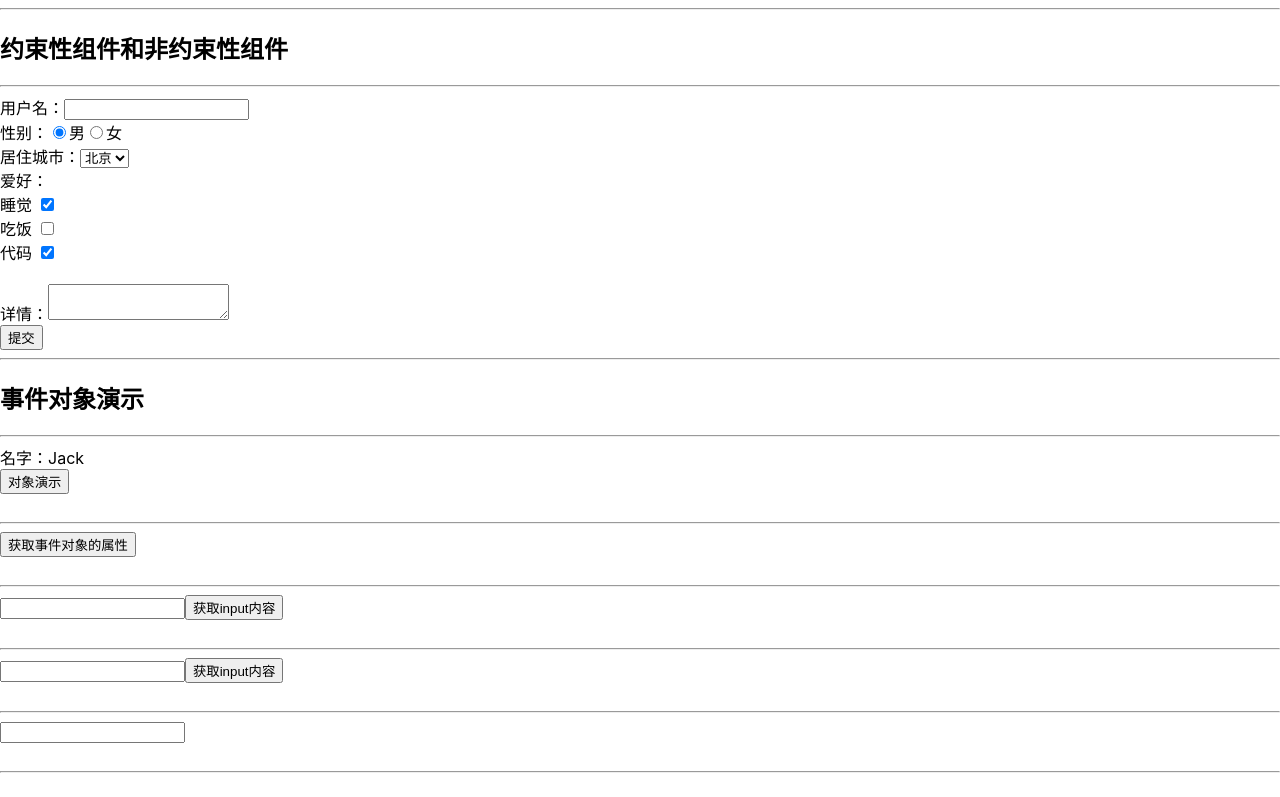
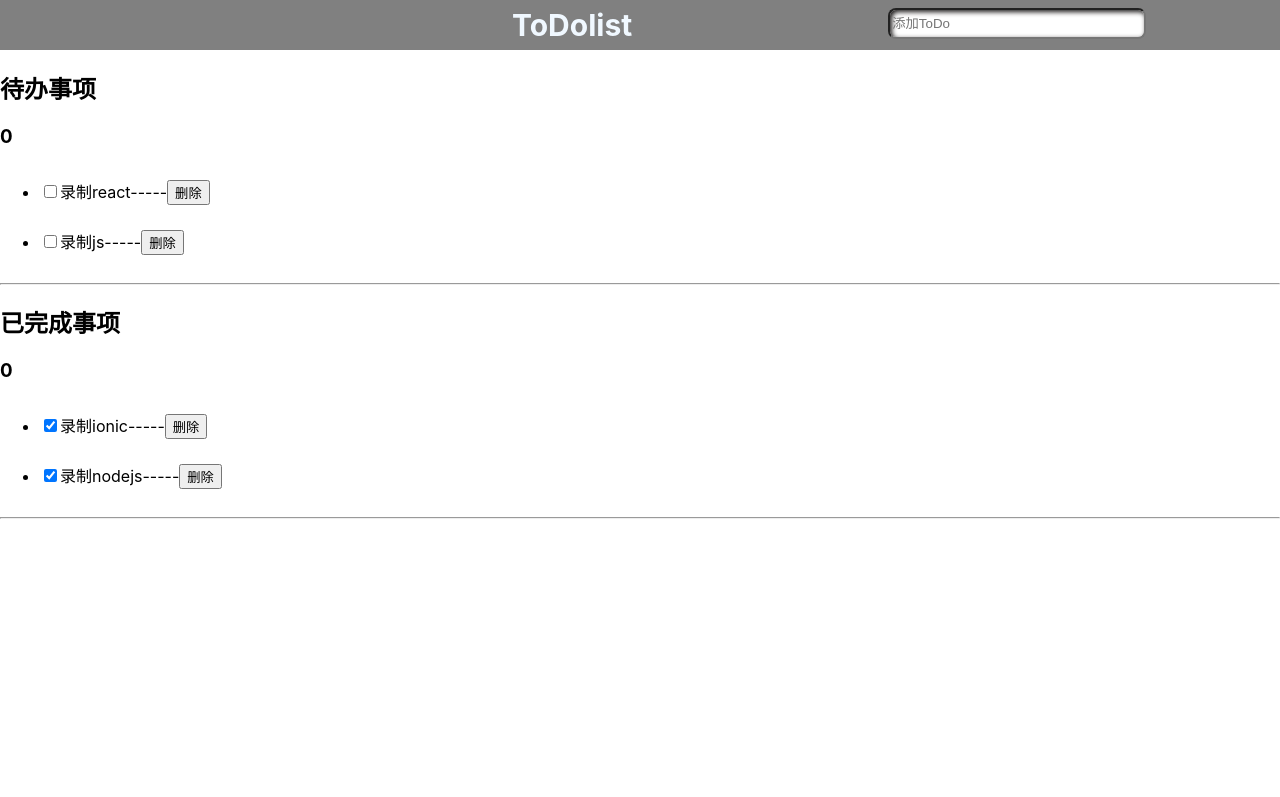
Before and after one commit to gt3060/react_study, a React (Create React App) app: page / in a window 1280 px wide. Shown: the top 797 px of the page. Built offline with nearby package versions, Linux system fonts and the light colour scheme.

Commit message:
缓存、添加删除事件内容

```diff
--- a/src/App.js
+++ b/src/App.js
@@ -3,15 +3,20 @@ import Data from './components/Data';
 import Event from './components/Event';
 import './css/App.css';
 import Eventmvvm from './components/Eventmvvm';
+import Todolist from './components/Todolist';
+import Todolist_up from './components/Todolist_up';
+
 
 class App extends React.Component{
 
     render(){
         return(
             <div>
-                <Eventmvvm></Eventmvvm>
+                <Todolist_up></Todolist_up>
+                {/* <Todolist></Todolist> */}
+                {/* <Eventmvvm></Eventmvvm>
                 <Event></Event>
-                <Data></Data>
+                <Data></Data> */}
 
             </div>
         )
--- /dev/null
+++ b/src/components/Todolist.js
@@ -0,0 +1,145 @@
+import React from 'react'
+import '../css/Todolist.css'
+
+
+// 基本的添加删除
+
+class Todolist extends React.Component {
+    constructor(props) {
+        super(props);
+        this.state = {
+            username: "text",
+            list: [
+                // {
+                //     title: '录制ionic',
+                //     checked: true
+                // },
+
+                // {
+                //     title: '录制react',
+                //     checked: false
+                // },
+
+                // {
+                //     title: '录制js',
+                //     checked: false
+                // },
+
+                // {
+                //     title: '录制nodejs',
+                //     checked: true
+                // }
+
+
+            ]
+        }
+    }
+
+    add_data = (e) => {
+        // console.log(e.keyCode);
+        if (e.keyCode == 13) {
+            console.log(this.refs.title.value)
+            let ls = this.refs.title.value;
+            let t = this.state.list;
+            t.push(ls);
+            this.refs.title.value = null;
+
+            this.setState({
+                list: t
+            })
+        }
+
+    }
+
+    delete_data = (key) => {
+        // console.log("key:"+key)
+        let t = this.state.list;
+        t.splice(key, 1);
+        this.setState({
+            list: t
+        })
+
+    }
+
+    // keyup=(e)=>{
+    //     console.log(e.keyCode)
+    // }
+
+    change_value=()=>{
+        console.log("alalla")
+    }
+
+    render() {
+
+        return (
+            <div className="sum">
+                <div className="top">
+                    <div className="top_left">ToDolist</div>
+                    <div className="top_right">
+                        <input ref="title" onKeyUp={this.add_data} className="top_right_input" placeholder="添加ToDo" />
+                    </div>
+                </div>
+                <h2>基本的添加删除input事件</h2>
+                {/* <h2>待办事项</h2>
+                <ul>
+                    {
+                        this.state.list.map((value, key) =>{
+                            if (!value.checked){
+                                return (
+                                    <li key={key}>
+                                        <input type="checkbox" checked={value.checked} onChange={this.change_value}/>
+                                        {value.title}-----<button >删除</button>
+                                    </li>
+
+                                )
+                            }
+                            else{
+
+                            }
+
+                        })
+                    }
+                </ul>
+
+
+
+                <hr />
+                <h2>已完成是像</h2>
+
+                <ul>
+                    {
+                        this.state.list.map((value, key) =>{
+                            if (value.checked){
+                                return (
+                                    <li key={key}>
+                                        <input type="checkbox" checked={value.checked} onChange={this.change_value}/>
+                                        {value.title}-----<button onClick={this.delete.data.bind(this,key)}>删除</button>
+                                    </li>
+
+                                )
+                            }
+                            else{
+
+                            }
+
+                        })
+                    }
+                </ul> */}
+
+                {/* <button onClick={this.add_data}>增加</button> */}
+
+                <hr />
+                <ul className="list">
+                    {
+                        this.state.list.map((value, key) => {
+                            return (
+                                <li key={key}>{value}----<button onClick={this.delete_data.bind(this, key)}>删除</button></li>
+                            )
+                        })
+                    }
+                </ul>
+            </div>
+        )
+    }
+}
+export default Todolist;
--- /dev/null
+++ b/src/components/Todolist_up.js
@@ -0,0 +1,167 @@
+import React from 'react'
+import '../css/Todolist.css';
+import Storage from '../model/storage'
+
+
+// 添加删除交互以及缓存的使用
+
+
+class Todolist_up extends React.Component {
+    constructor(props) {
+        super(props);
+        this.state = {
+            username: "text",
+            number_bottom:0,
+            number_top:0,
+            list: [
+                {
+                    title: '录制ionic',
+                    checked: true
+                },
+
+                {
+                    title: '录制react',
+                    checked: false
+                },
+
+                {
+                    title: '录制js',
+                    checked: false
+                },
+
+                {
+                    title: '录制nodejs',
+                    checked: true
+                }
+
+
+            ]
+        }
+    }
+
+    add_data = (e) => {
+        // console.log(e.keyCode);
+        if (e.keyCode == 13) {
+            console.log(this.refs.title.value)
+            let ls = this.refs.title.value;
+            var t = this.state.list;
+
+            t.push({
+                title:ls,
+                checked:false
+            });
+            this.refs.title.value = null;
+
+            this.setState({
+                list: t
+            })
+        }
+
+        //执行缓存数据localStorage
+        // localStorage.setItem('todolist',JSON.stringify(t));
+        Storage.set('todolist',t);
+
+    }
+
+    delete_data = (key) => {
+        // console.log("key:"+key)
+        let t = this.state.list;
+        t.splice(key, 1);
+        this.setState({
+            list: t
+        })
+
+         //执行缓存数据localStorage
+        //  localStorage.setItem('todolist',JSON.stringify(t));
+        Storage.set('todolist',t);
+
+    }
+
+
+    change_value = (key) => {
+        console.log("alalla");
+        let t = this.state.list;
+        t[key].checked = !t[key].checked
+
+        // console.log(e.)
+        this.setState({
+           list:t
+        })
+
+         //执行缓存数据localStorage
+        //  localStorage.setItem('todolist',JSON.stringify(t));
+        Storage.set('todolist',t);
+    }
+
+
+
+    //生命周期函数进行渲染缓存中内容
+    componentDidMount(){
+
+        //获取缓存数据
+        // var list =JSON.parse(localStorage.getItem('todolist'));
+
+         var list = Storage.get('todolist')
+
+        if(list){
+            this.setState({
+                list:list
+            })
+        }
+
+    }
+
+    render() {
+
+        return (
+            <div className="sum">
+                <div className="top">
+                    <div className="top_left">ToDolist</div>
+                    <div className="top_right">
+                        <input ref="title" onKeyUp={this.add_data} className="top_right_input" placeholder="添加ToDo" />
+                    </div>
+                </div>
+
+                <h2>待办事项</h2><h3>{this.state.number_top}</h3>
+                <ul>
+                    {
+                        this.state.list.map((value, key) => {
+                            if (!value.checked) {
+                                return (
+                                    <li key={key}>
+                                        <input type="checkbox" checked={value.checked} onChange={this.change_value.bind(this,key)} />
+                                        {value.title}-----<button onClick={this.delete_data.bind(this,key)}>删除</button>
+                                    </li>
+                                )
+                            }
+                        })
+                    }
+                </ul>
+
+                <hr />
+                <h2>已完成事项</h2><h3>{this.state.number_bottom}</h3>
+
+                <ul>
+                    {
+                        this.state.list.map((value, key) => {
+                            if (value.checked) {
+                                return (
+                                    <li key={key}>
+                                        <input type="checkbox" checked={value.checked} onChange={this.change_value.bind(this,key)} />
+                                        {value.title}-----<button onClick={this.delete_data.bind(this,key)}>删除</button>
+                                    </li>
+                                )
+                            }
+                        })
+                    }
+                </ul>
+
+
+
+                <hr />
+
+            </div>
+        )
+    }
+}
+export default Todolist_up;
--- /dev/null
+++ b/src/css/Todolist.css
@@ -0,0 +1,40 @@
+.sum{
+
+}
+ul li{
+    line-height: 50px;
+}
+.list{
+    padding-left: 40px;
+}
+.top{
+    display: flex;
+    flex-direction: row;
+    background-color:gray;
+    height: 50px;
+    align-items: center;
+    /* justify-content: center; */
+    font-weight: bold;
+    color: aliceblue;
+    font-size: 30px;
+
+}
+.top_left{
+    margin-left: 40%;
+    /* border:1px solid red; */
+}
+.top_right{
+    /* width: 500px; */
+    margin-left: 20%;
+    margin-top: -1%;
+    /* border:1px solid red; */
+
+}
+.top_right input{
+    color: grey;
+    width:250px;
+    height: 25px;
+    border-radius: 8px;
+    /* border:1px solid red; */
+    box-shadow:2px 2px  5px   rgb(26, 24, 24) inset;
+}
--- /dev/null
+++ b/src/model/storage.js
@@ -0,0 +1,15 @@
+var storage ={
+
+    set(key,value){
+        localStorage.setItem(key,JSON.stringify(value))
+    },
+
+    get(key){
+        return JSON.parse(localStorage.getItem(key))
+    },
+    remove(key){
+        localStorage.removeItem(key)
+    }
+}
+
+export default storage;
```
